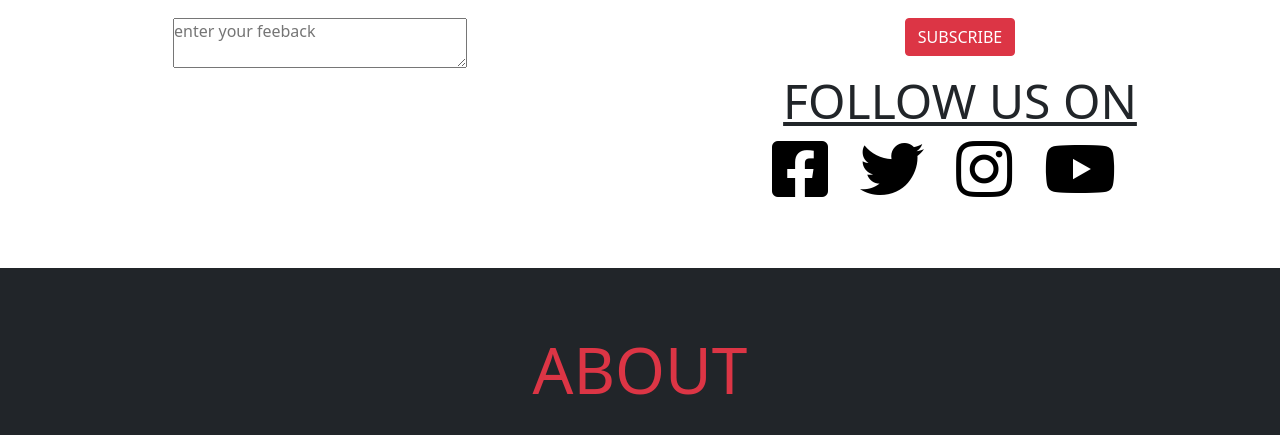
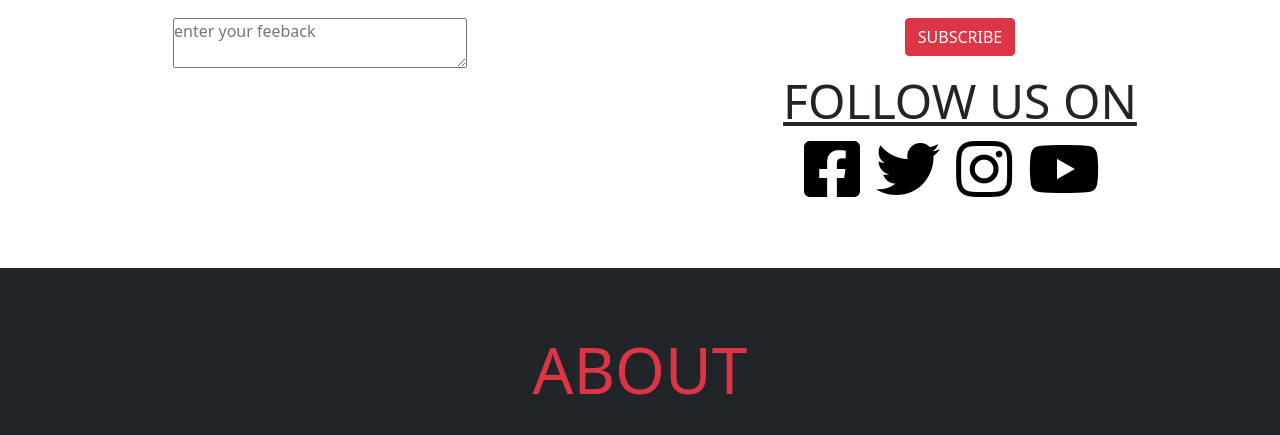
Before and after one commit to AAKASHRV/civic, a plain HTML site: page index.html in a window 1280 px wide. Shown: the part 3740-4175 px from the top of the page. Drawn offline with nearby package versions, Linux system fonts and the light colour scheme.

Commit message:
Update style.css

```diff
--- a/css/style.css
+++ b/css/style.css
@@ -45,7 +45,7 @@ color: white;
  .fab{
         color: black!important;
         font-size: 4rem;
-        letter-spacing:2rem;
+        letter-spacing:1rem;
       }
       .fa-instagram:hover{
         color: red !important;
```
